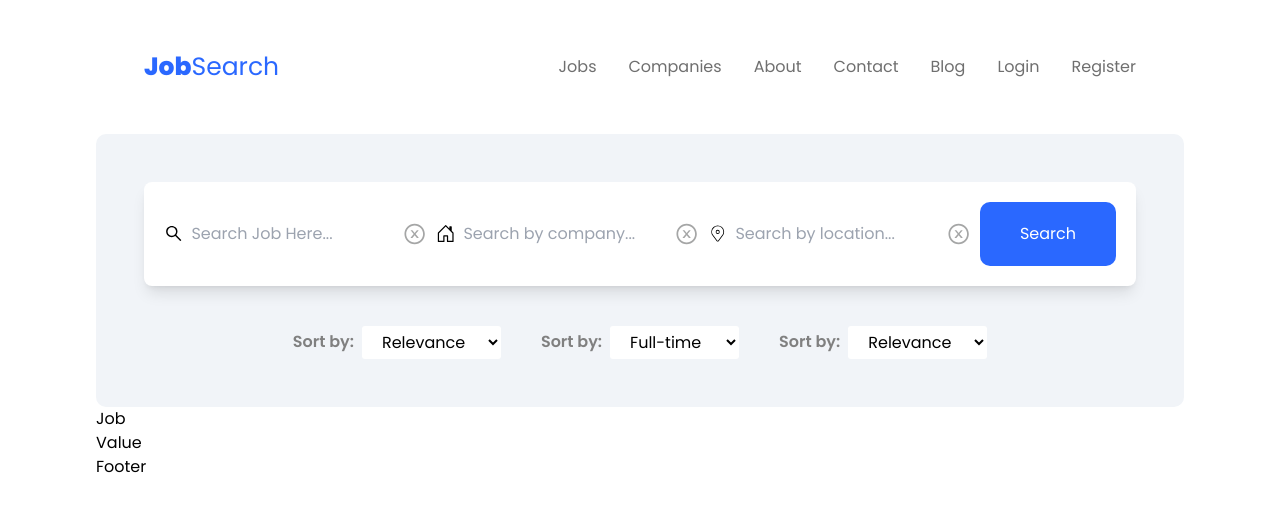
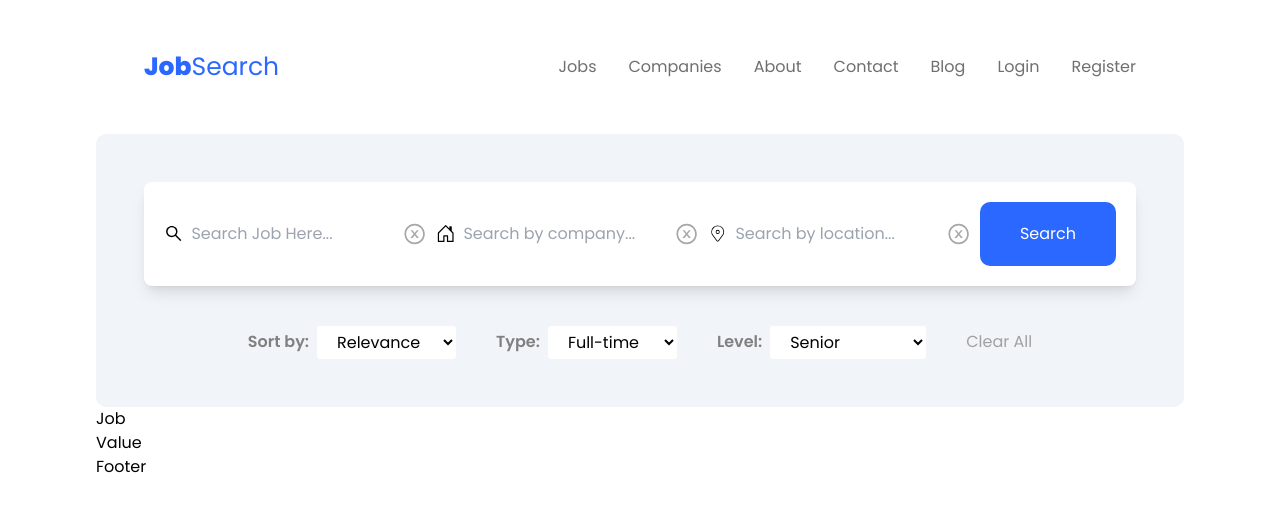
Before and after one commit to prashant5025/jobsearchproject, a React (Vite) app: page / in a window 1280 px wide. Shown: the top 512 px of the page. Built offline with nearby package versions, Linux system fonts and the light colour scheme.

Commit message:
initial commit

```diff
--- a/src/components/SearchDiv/Search.jsx
+++ b/src/components/SearchDiv/Search.jsx
@@ -53,8 +53,8 @@ const Search = () => {
           </select>
         </div>
         <div className="singleSearch flex items-center gap-2">
-          <label htmlFor="relevance" className="text-[#808080] font-semibold">Sort by:</label>
-          <select name="" id="relevance" className="bg-white rounded-[3px] px-4 py-1">
+          <label htmlFor="type" className="text-[#808080] font-semibold">Type:</label>
+          <select name="" id="type" className="bg-white rounded-[3px] px-4 py-1">
             <option value="">Full-time</option>
             <option value="">Remote</option>
             <option value="">Contract</option>
@@ -62,14 +62,15 @@ const Search = () => {
           </select>
         </div>
         <div className="singleSearch flex items-center gap-2">
-          <label htmlFor="relevance" className="text-[#808080] font-semibold">Sort by:</label>
-          <select name="" id="relevance" className="bg-white rounded-[3px] px-4 py-1">
-            <option value="">Relevance</option>
-            <option value="">Inclusive</option>
-            <option value="">Starts With</option>
-            <option value="">Contains</option>
+          <label htmlFor="level" className="text-[#808080] font-semibold">Level:</label>
+          <select name="" id="level" className="bg-white rounded-[3px] px-4 py-1">
+            <option value="">Senior</option>
+            <option value="">Beginner</option>
+            <option value="">Intermediate</option>
+            <option value="">Advocate</option>
           </select>
         </div>
+        <span className="text-[#a1a1a1] cursor-pointer hover:text-textColor">Clear All</span>
       </div>
     </div>
   );
```
